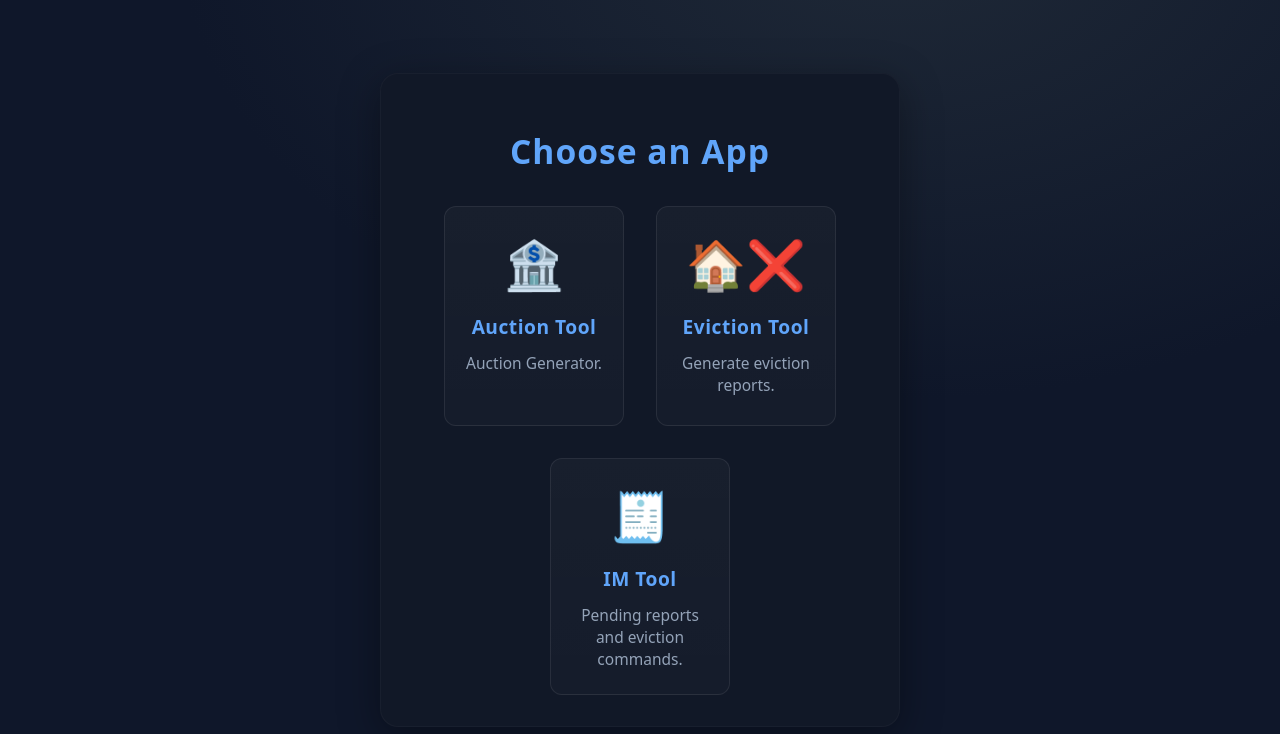
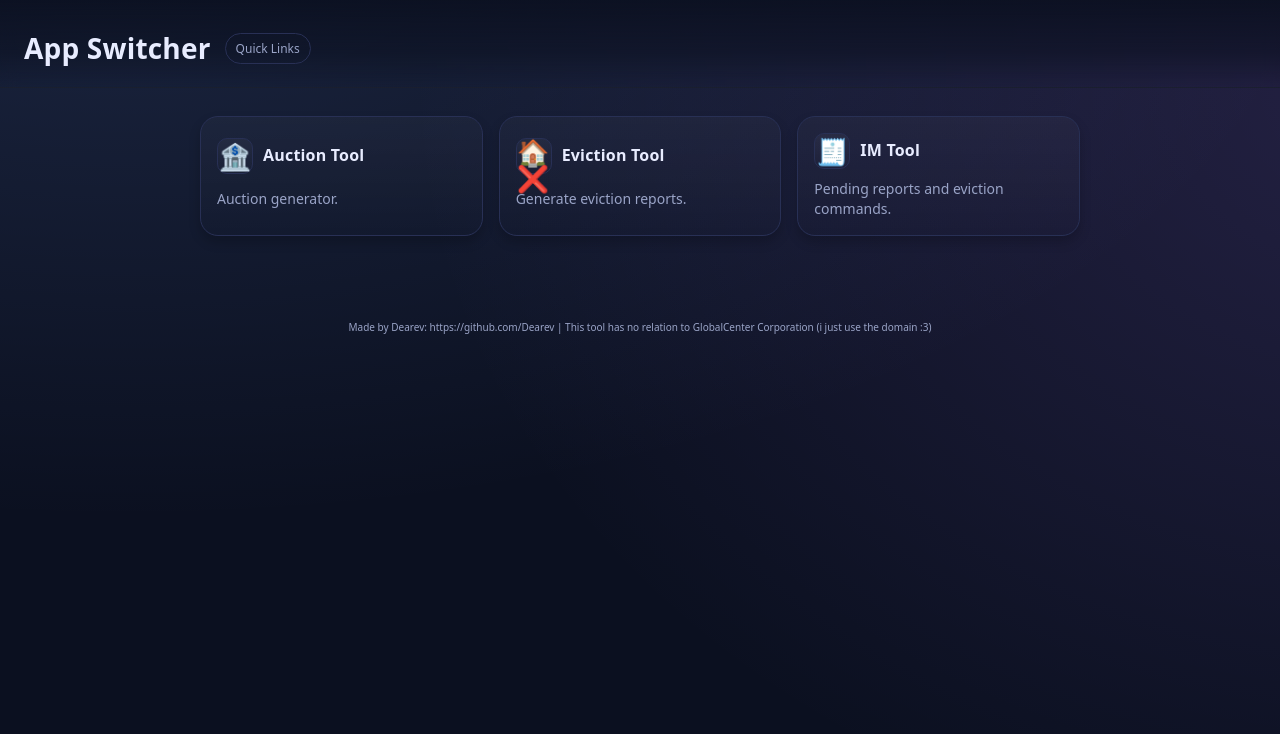
Before and after one commit to Dearev/DCTtoolsDC, a website: page index.html in a window 1280 px wide. Drawn offline with Linux system fonts and the light colour scheme.

Commit message:
Update index.html

```diff
--- a/index.html
+++ b/index.html
@@ -1,32 +1,155 @@
 <!DOCTYPE html>
 <html lang="en">
 <head>
-  <meta charset="UTF-8">
+  <meta charset="UTF-8" />
+  <meta name="viewport" content="width=device-width, initial-scale=1" />
   <title>App Switcher</title>
-  <meta name="viewport" content="width=device-width, initial-scale=1">
-  <link rel="stylesheet" href="switcher.css">
+  <style>
+    :root {
+      --bg: #0b1020;
+      --panel: #121830;
+      --muted: #9aa4c7;
+      --text: #e8ecff;
+      --accent: #7aa2ff;
+      --accent-2: #a77bff;
+      --border: #283055;
+      --shadow: 0 10px 30px rgba(0,0,0,.35);
+      --radius: 18px;
+    }
+    * { box-sizing: border-box; }
+    html, body { height: 100%; margin: 0; }
+    body {
+      font: 16px/1.45 system-ui, -apple-system, Segoe UI, Roboto, Ubuntu, Cantarell, "Noto Sans", Arial, "Apple Color Emoji", "Segoe UI Emoji";
+      color: var(--text);
+      background:
+        radial-gradient(1200px 600px at 10% -10%, rgba(122,162,255,.15), transparent),
+        radial-gradient(1000px 800px at 110% 10%, rgba(167,123,255,.16), transparent),
+        var(--bg);
+    }
+
+    /* HEADER */
+    header {
+      padding: 28px 24px 18px;
+      position: sticky;
+      top: 0;
+      z-index: 10;
+      backdrop-filter: blur(8px);
+      background: linear-gradient(180deg, rgba(11,16,32,.9) 0%, rgba(11,16,32,.55) 60%, rgba(11,16,32,0) 100%);
+      border-bottom: 1px solid rgba(255,255,255,.06);
+    }
+    .title { display:flex; align-items:center; gap:14px; }
+    .title h1 { margin:0; font-weight:800; letter-spacing:.2px; font-size: clamp(20px, 3vw, 28px); }
+    .chip { font-size:12px; padding:6px 10px; border:1px solid var(--border); border-radius:999px; color: var(--muted); }
+
+    /* CONTAINER */
+    .container {
+      max-width: 920px;
+      margin: 28px auto 40px;
+      padding: 0 20px 24px;
+    }
+
+    /* GRID */
+    .grid {
+      display: grid;
+      gap: 16px;
+      grid-template-columns: repeat(auto-fit, minmax(230px, 1fr));
+    }
+
+    /* CARD */
+    .card {
+      border-radius: var(--radius);
+      border: 1px solid var(--border);
+      background: linear-gradient(180deg, rgba(255,255,255,.03), rgba(255,255,255,0));
+      box-shadow: 0 6px 12px rgba(0,0,0,.2);
+      padding: 16px;
+      display: grid;
+      gap: 10px;
+      text-decoration: none;
+      color: var(--text);
+      transition: transform .18s ease, box-shadow .18s ease, border-color .18s ease, background .18s ease;
+      outline: none;
+    }
+    .card:hover {
+      transform: translateY(-2px);
+      border-color: #3b4580;
+      background: linear-gradient(135deg, rgba(122,162,255,.12), rgba(167,123,255,.08));
+      box-shadow: 0 12px 20px rgba(0,0,0,.25);
+      color: var(--accent);
+    }
+    .card:focus-visible {
+      border-color: var(--accent);
+      box-shadow: 0 0 0 3px rgba(122,162,255,.35), var(--shadow);
+    }
+
+    .icon {
+      font-size: 26px; line-height: 1; width: 36px; height: 36px; display:grid; place-items:center;
+      border-radius: 10px; border:1px solid var(--border);
+      background: linear-gradient(180deg, rgba(255,255,255,.04), rgba(255,255,255,0));
+    }
+    .title-row { display:flex; align-items:center; gap:10px; }
+    .app-title { font-weight: 700; letter-spacing:.2px; }
+    .app-desc { color: var(--muted); font-size: 14px; }
+
+    /* FOOTER */
+    footer { text-align:center; color: var(--muted); font-size: 12px; padding: 18px; }
+
+    /* UTIL */
+    .sr-only { position:absolute; width:1px; height:1px; padding:0; margin:-1px; overflow:hidden; clip:rect(0,0,0,0); white-space:nowrap; border:0; }
+  </style>
 </head>
 <body>
-  <div class="container">
-    <h1>Choose an App</h1>
-    <div class="card-row">
-      <div class="app-card" id="auction-thing-card" tabindex="0" onclick="switchApp('auction-thing.html')" onkeypress="if(event.key==='Enter'){switchApp('auction-thing.html');}">
-        <div class="app-icon">🏦</div>
-        <div class="app-title">Auction Tool</div>
-        <div class="app-desc">Auction Generator.</div>
-      </div>
-      <div class="app-card" id="eviction-tool-card" tabindex="0" onclick="switchApp('eviction-tool.html')" onkeypress="if(event.key==='Enter'){switchApp('eviction-tool.html');}">
-        <div class="app-icon">🏠❌</div>
-        <div class="app-title">Eviction Tool</div>
+  <header>
+    <div class="title">
+      <h1>App Switcher</h1>
+      <span class="chip">Quick Links</span>
+    </div>
+  </header>
+
+  <main class="container" id="app-switcher" aria-labelledby="apps-heading">
+    <h2 id="apps-heading" class="sr-only">Choose an App</h2>
+
+    <div class="grid">
+      <!-- Auction Tool -->
+      <a class="card" href="auction-thing.html" id="auction-thing-card">
+        <div class="title-row">
+          <div class="icon" aria-hidden="true">🏦</div>
+          <div class="app-title">Auction Tool</div>
+        </div>
+        <div class="app-desc">Auction generator.</div>
+      </a>
+
+      <!-- Eviction Tool -->
+      <a class="card" href="eviction-tool.html" id="eviction-tool-card">
+        <div class="title-row">
+          <div class="icon" aria-hidden="true">🏠❌</div>
+          <div class="app-title">Eviction Tool</div>
+        </div>
         <div class="app-desc">Generate eviction reports.</div>
-      </div>
-      <div class="app-card" id="im-tool-card" tabindex="0" onclick="switchApp('im-tool.html')" onkeypress="if(event.key==='Enter'){switchApp('im-tool.html');}">
-        <div class="app-icon">🧾</div>
-        <div class="app-title">IM Tool</div>
+      </a>
+
+      <!-- IM Tool -->
+      <a class="card" href="im-tool.html" id="im-tool-card">
+        <div class="title-row">
+          <div class="icon" aria-hidden="true">🧾</div>
+          <div class="app-title">IM Tool</div>
+        </div>
         <div class="app-desc">Pending reports and eviction commands.</div>
-      </div>
+      </a>
     </div>
-  </div>
-  <script src="switcher.js"></script>
+  </main>
+
+  <footer>
+    <small>Made by Dearev: https://github.com/Dearev | This tool has no relation to GlobalCenter Corporation (i just use the domain :3)</small>
+  </footer>
+
+  <script>
+    // Optional: preserve keyboard 'Enter' activation parity with the original.
+    // Anchor tags already handle Enter by default, but we keep IDs for compatibility.
+    document.querySelectorAll('.card').forEach(card => {
+      card.addEventListener('keypress', (e) => {
+        if (e.key === 'Enter') card.click();
+      });
+    });
+  </script>
 </body>
 </html>
```
